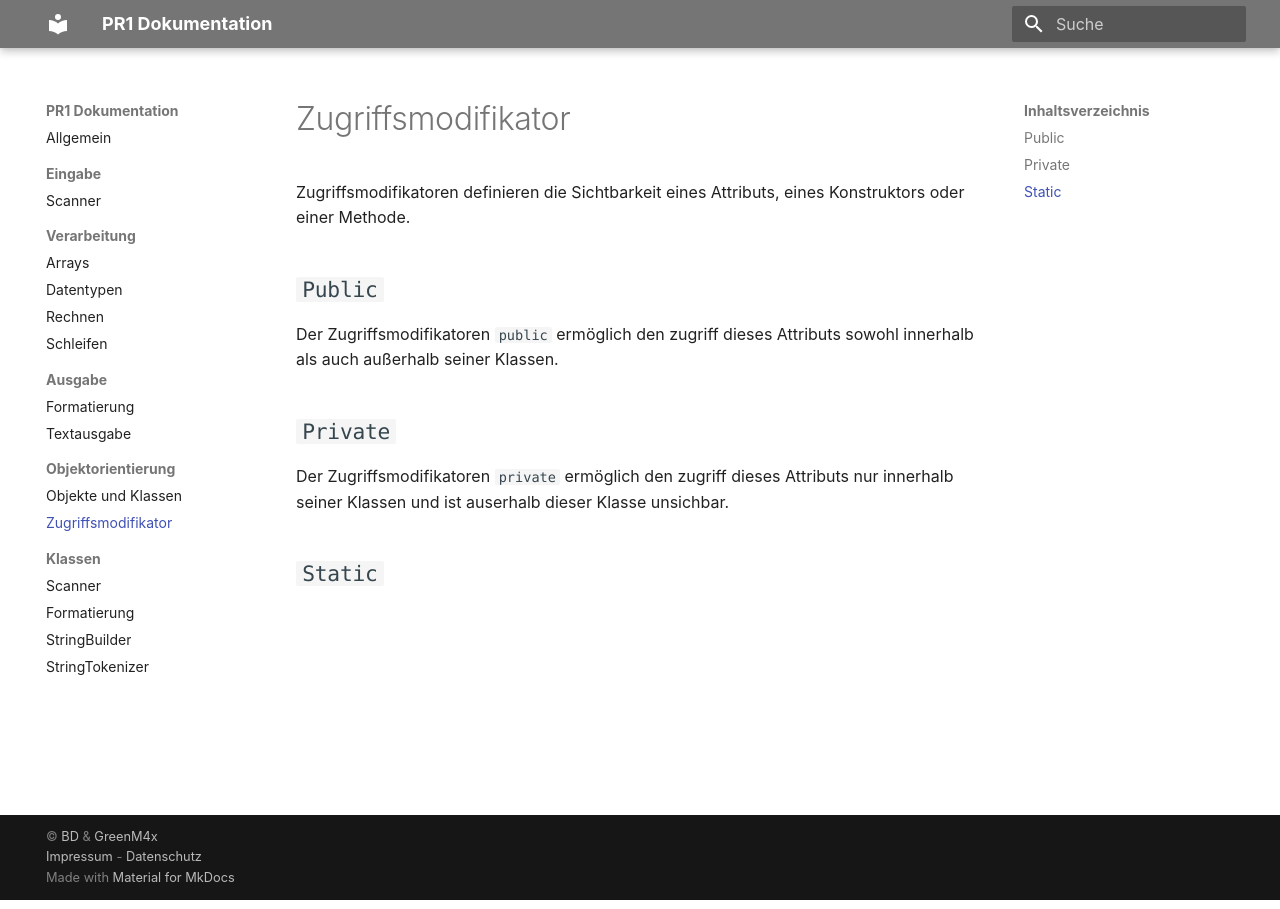
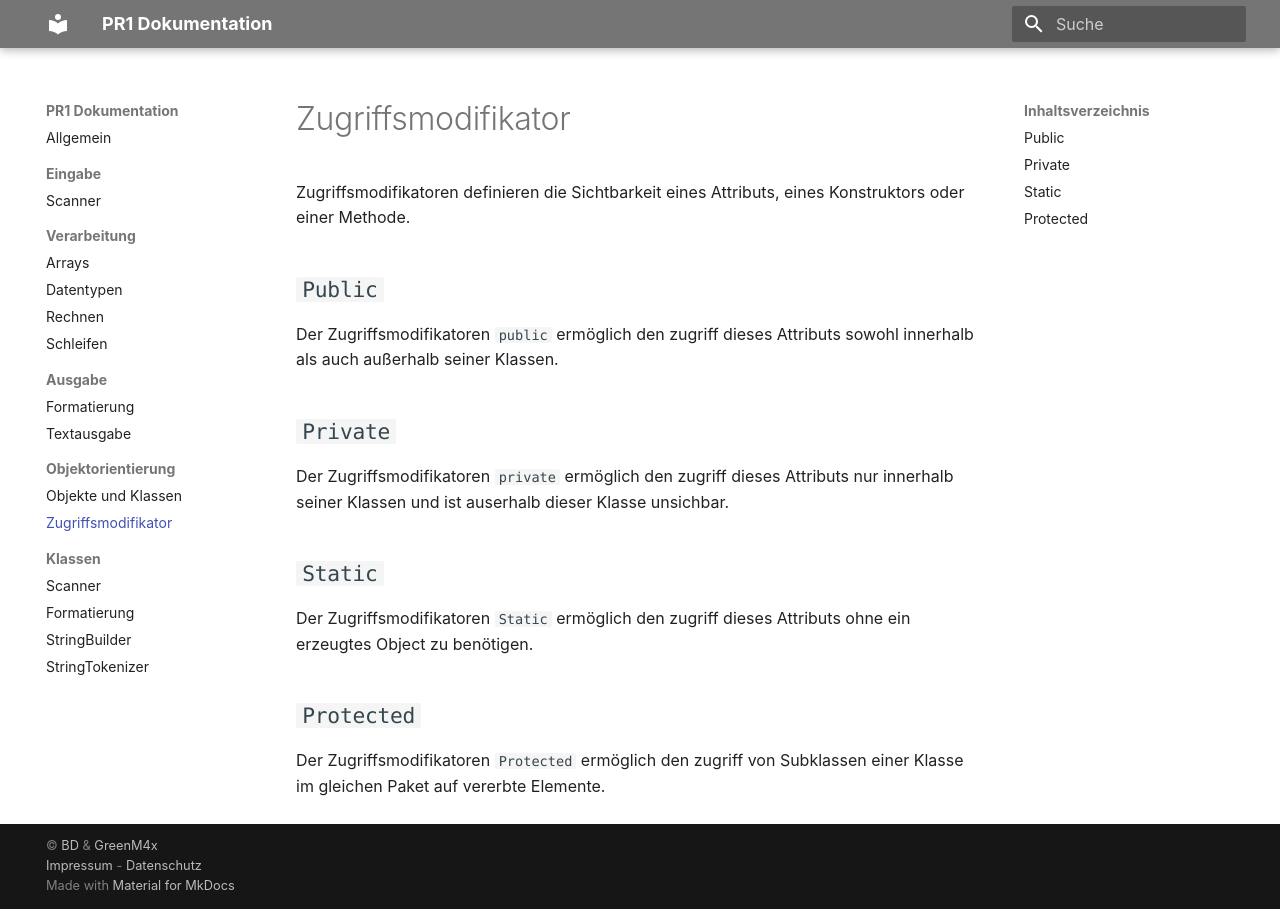
Before and after one commit to ADV25/pr1_doku, an MkDocs documentation site: the page built from docs/objektorientierung/zugriffsmodifikator.md, in a window 1280 px wide. Built offline with MkDocs 1.6.1 and Material for MkDocs 9.7.7, drawn with Linux system fonts in a browser that asks for light colours; a script that is not in the unit is left out.

Commit message:
Zugriffsmodifikator

```diff
--- a/docs/objektorientierung/zugriffsmodifikator.md
+++ b/docs/objektorientierung/zugriffsmodifikator.md
@@ -14,3 +14,9 @@ Der Zugriffsmodifikatoren `public` ermöglich den zugriff dieses Attributs sowoh
 Der Zugriffsmodifikatoren `private` ermöglich den zugriff dieses Attributs nur innerhalb seiner Klassen und ist auserhalb dieser Klasse unsichbar.
 
 ## `Static`
+
+Der Zugriffsmodifikatoren `Static` ermöglich den zugriff dieses Attributs ohne ein erzeugtes Object zu benötigen.
+
+## `Protected`
+
+Der Zugriffsmodifikatoren `Protected` ermöglich den zugriff von Subklassen einer Klasse im gleichen Paket auf vererbte Elemente.
```
